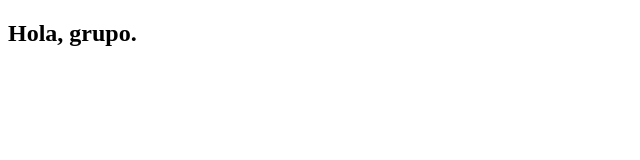
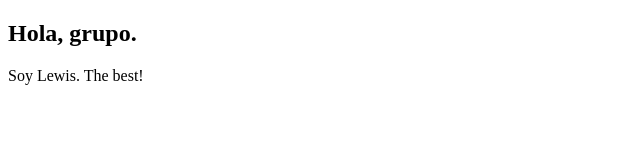
Before and after one commit to Angatupyry/workshop-githubDWF08-24, a plain HTML site: page index.html in a window 1280 px wide. Shown: the whole page, without its empty margins (0-640 px from the left). Drawn offline with Linux system fonts and the light colour scheme.

Commit message:
Este es mi cambio

```diff
--- a/index.html
+++ b/index.html
@@ -9,5 +9,8 @@
     <header>
         <h2>Hola, grupo.</h2>
     </header>
+
+
+    <section>Soy Lewis. The best!</section>
 </body>
 </html>
```
